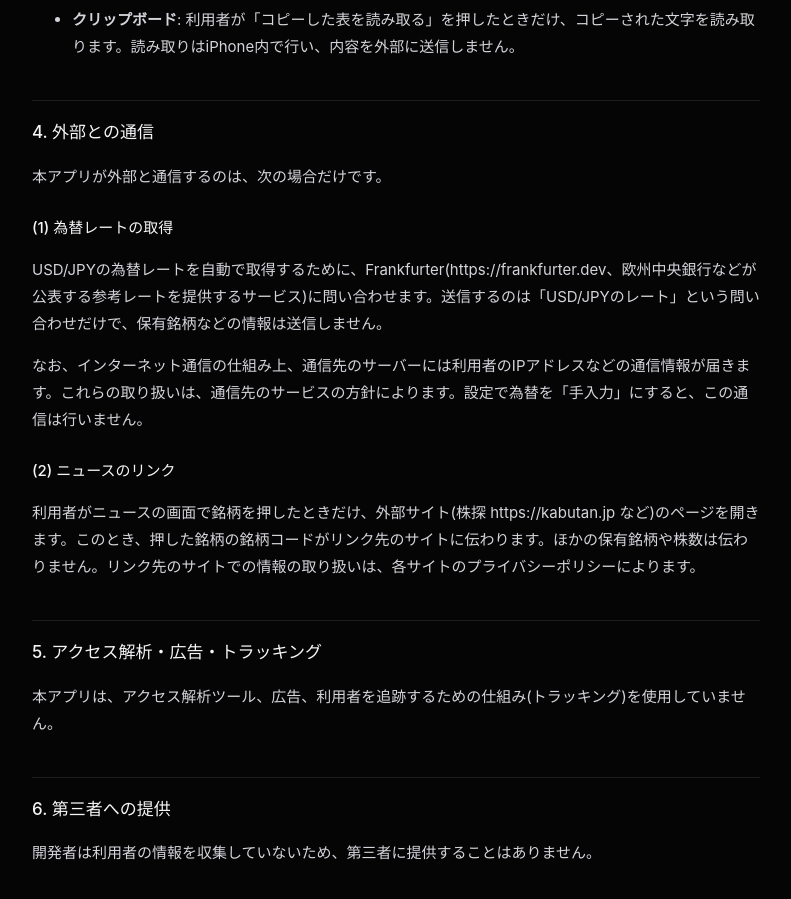
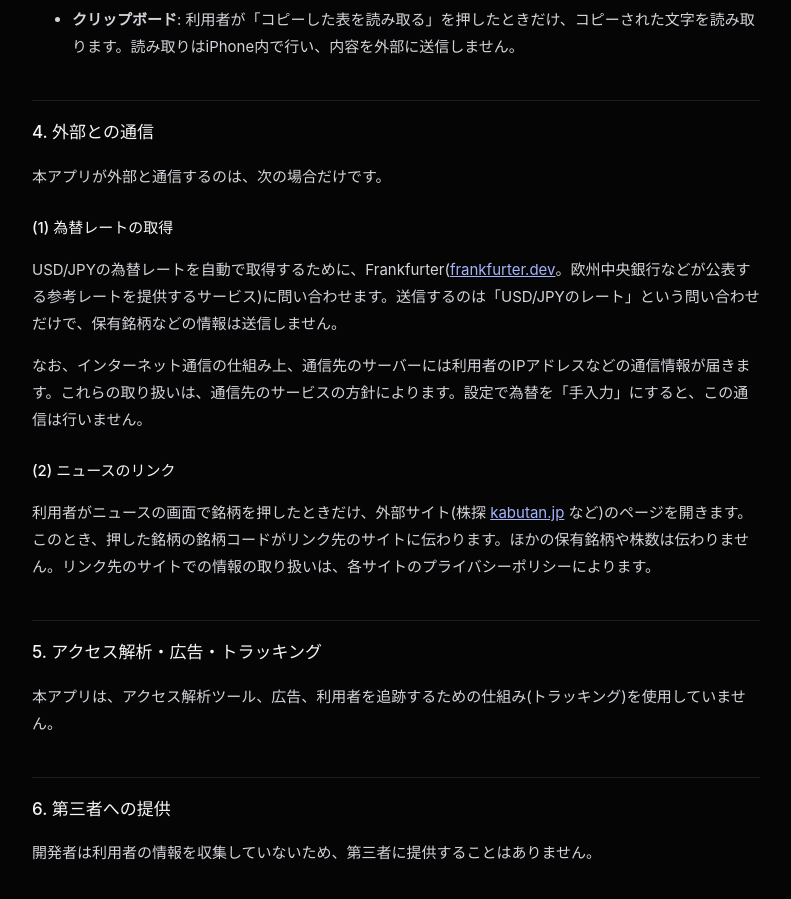
Before and after one commit to kasane-app/kasane-app.github.io, a Jekyll site: the page built from privacy.md, in a window 1280 px wide and 900 px high, scrolled down 1083 px. Shown: the whole window, without its empty margins (244-1035 px from the left). Built offline with Jekyll 4.4.1, drawn with Linux system fonts in a browser that asks for light colours; some of the changed lines change nothing that is shown.

Commit message:
プライバシーポリシー: URLをリンクの書き方に

```diff
--- a/privacy.md
+++ b/privacy.md
@@ -39,13 +39,13 @@ permalink: /privacy/
 
 ### (1) 為替レートの取得
 
-USD/JPYの為替レートを自動で取得するために、Frankfurter(https://frankfurter.dev、欧州中央銀行などが公表する参考レートを提供するサービス)に問い合わせます。送信するのは「USD/JPYのレート」という問い合わせだけで、保有銘柄などの情報は送信しません。
+USD/JPYの為替レートを自動で取得するために、Frankfurter([frankfurter.dev](https://frankfurter.dev)。欧州中央銀行などが公表する参考レートを提供するサービス)に問い合わせます。送信するのは「USD/JPYのレート」という問い合わせだけで、保有銘柄などの情報は送信しません。
 
 なお、インターネット通信の仕組み上、通信先のサーバーには利用者のIPアドレスなどの通信情報が届きます。これらの取り扱いは、通信先のサービスの方針によります。設定で為替を「手入力」にすると、この通信は行いません。
 
 ### (2) ニュースのリンク
 
-利用者がニュースの画面で銘柄を押したときだけ、外部サイト(株探 https://kabutan.jp など)のページを開きます。このとき、押した銘柄の銘柄コードがリンク先のサイトに伝わります。ほかの保有銘柄や株数は伝わりません。リンク先のサイトでの情報の取り扱いは、各サイトのプライバシーポリシーによります。
+利用者がニュースの画面で銘柄を押したときだけ、外部サイト(株探 [kabutan.jp](https://kabutan.jp) など)のページを開きます。このとき、押した銘柄の銘柄コードがリンク先のサイトに伝わります。ほかの保有銘柄や株数は伝わりません。リンク先のサイトでの情報の取り扱いは、各サイトのプライバシーポリシーによります。
 
 ## 5. アクセス解析・広告・トラッキング
 
```
